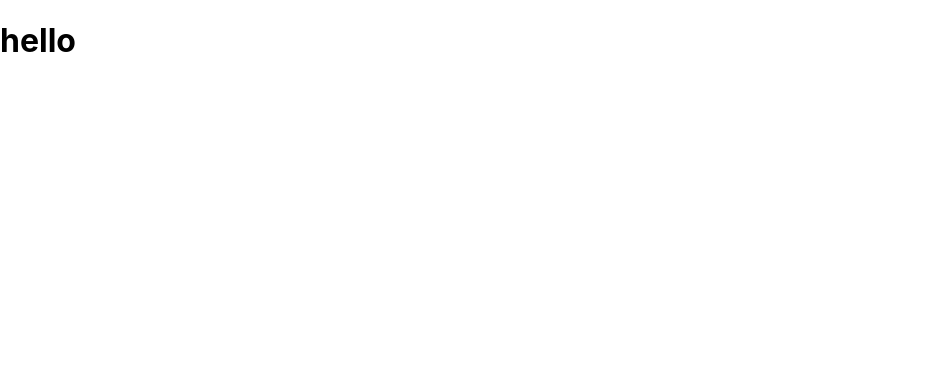
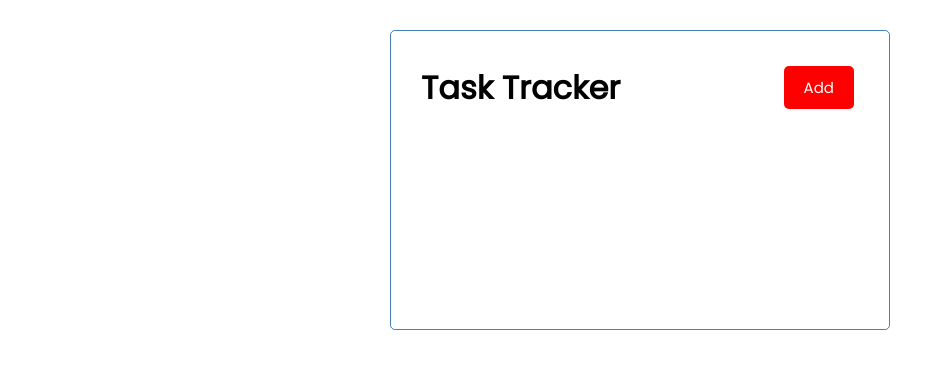
Before and after one commit to lawsonDaniel/React-test, a React (Create React App) app: page / in a window 1280 px wide. Shown: the top 368 px of the page, without its empty margins (0-951 px from the left). Built offline with nearby package versions, Linux system fonts and the light colour scheme.

Commit message:
doone with the header componet and the css

```diff
--- a/src/App.js
+++ b/src/App.js
@@ -1,9 +1,14 @@
+import Button from "./Button";
+import Header from "./Header";
 
 function App() {
   return (
-   <>
-   <h1>hello</h1>
-   </>
+    <div className="container">
+       <div className="header">
+        <Header />
+       <Button color="red" text="Add" />
+   </div>
+    </div>
   );
 }
 
--- /dev/null
+++ b/src/Button.js
@@ -0,0 +1,9 @@
+import React from 'react'
+
+function Button({text,onClick,color}) {
+  return(
+    <button className='btn' onClick={onClick}style={{backgroundColor:color}}>{text}</button>
+  )
+}
+
+export default Button
--- /dev/null
+++ b/src/Header.js
@@ -0,0 +1,11 @@
+import React from 'react'
+
+function Header() {
+  return (
+    <>
+    <h1>Task Tracker</h1>
+    </>
+  )
+}
+
+export default Header
--- a/src/index.css
+++ b/src/index.css
@@ -1,13 +1,112 @@
-body {
+@import url('https://fonts.googleapis.com/css2?family=Poppins:wght@300;400&display=swap');
+
+* {
+  box-sizing: border-box;
   margin: 0;
-  font-family: -apple-system, BlinkMacSystemFont, 'Segoe UI', 'Roboto', 'Oxygen',
-    'Ubuntu', 'Cantarell', 'Fira Sans', 'Droid Sans', 'Helvetica Neue',
-    sans-serif;
-  -webkit-font-smoothing: antialiased;
-  -moz-osx-font-smoothing: grayscale;
+  padding: 0;
 }
 
-code {
-  font-family: source-code-pro, Menlo, Monaco, Consolas, 'Courier New',
-    monospace;
+body {
+  font-family: 'Poppins', sans-serif;
 }
+
+.container {
+  max-width: 500px;
+  margin: 30px auto;
+  overflow: auto;
+  min-height: 300px;
+  border: 1px solid steelblue;
+  padding: 30px;
+  border-radius: 5px;
+}
+
+.header {
+  display: flex;
+  justify-content: space-between;
+  align-items: center;
+  margin-bottom: 20px;
+}
+
+.btn {
+  display: inline-block;
+  background: #000;
+  color: #fff;
+  border: none;
+  padding: 10px 20px;
+  margin: 5px;
+  border-radius: 5px;
+  cursor: pointer;
+  text-decoration: none;
+  font-size: 15px;
+  font-family: inherit;
+}
+
+.btn:focus {
+  outline: none;
+}
+
+.btn:active {
+  transform: scale(0.98);
+}
+
+.btn-block {
+  display: block;
+  width: 100%;
+}
+
+.task {
+  background: #f4f4f4;
+  margin: 5px;
+  padding: 10px 20px;
+  cursor: pointer;
+}
+
+.task.reminder {
+  border-left: 5px solid green;
+}
+
+.task h3 {
+  display: flex;
+  align-items: center;
+  justify-content: space-between;
+}
+
+.add-form {
+  margin-bottom: 40px;
+}
+
+.form-control {
+  margin: 20px 0;
+}
+
+.form-control label {
+  display: block;
+}
+
+.form-control input {
+  width: 100%;
+  height: 40px;
+  margin: 5px;
+  padding: 3px 7px;
+  font-size: 17px;
+}
+
+.form-control-check {
+  display: flex;
+  align-items: center;
+  justify-content: space-between;
+}
+
+.form-control-check label {
+  flex: 1;
+}
+
+.form-control-check input {
+  flex: 2;
+  height: 20px;
+}
+
+footer {
+  margin-top: 30px;
+  text-align: center;
+}
```
